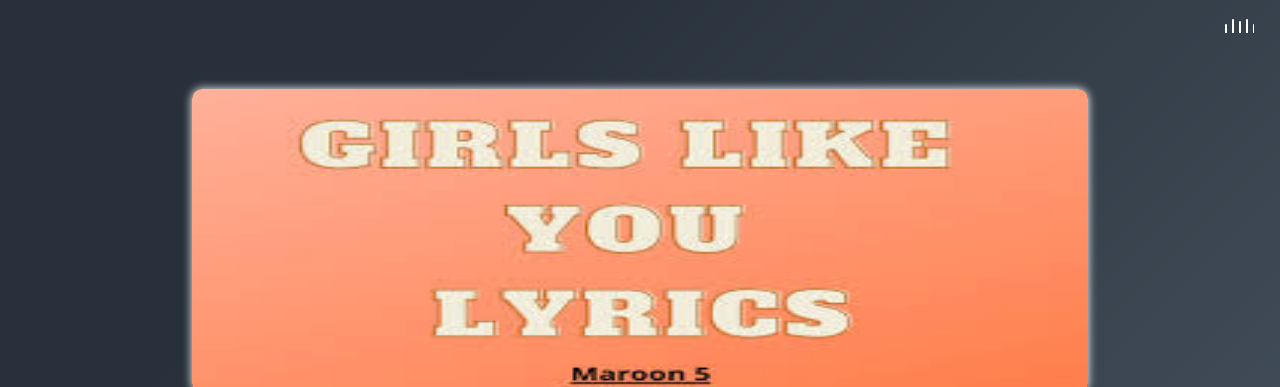
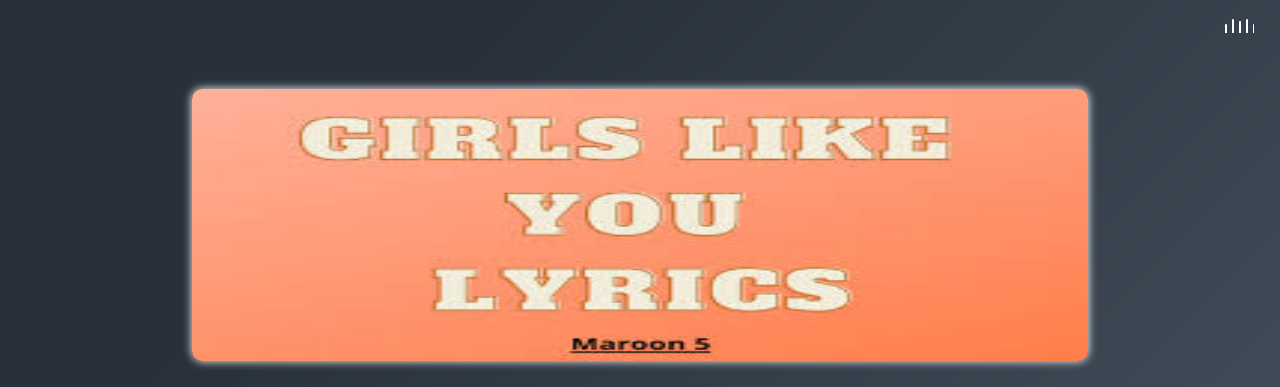
Before and after one commit to Habeebhabs/music-player, a plain HTML site: page index.html in a window 1280 px wide. Shown: the top 387 px of the page. Drawn offline with Linux system fonts and the light colour scheme; some icons are missing.

Commit message:
Update style.css

```diff
--- a/style.css
+++ b/style.css
@@ -109,7 +109,7 @@
 }
 .img-container > img{
     width: 70vw;
-    height: 19rem;
+    height: 17rem;
     border-radius: 10px;
     box-shadow: 0 0 10px #fff;
 }
```
